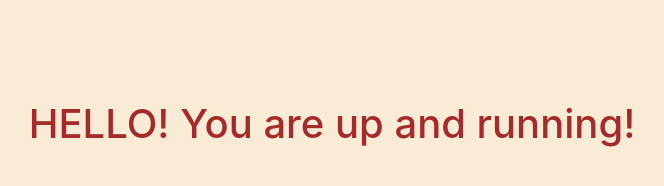
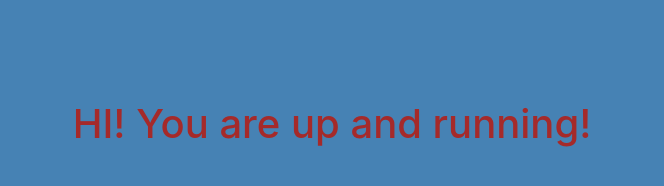
Before and after one commit to tsekeres/ASSIGNMENT-Bear-Watcher, a website built with webpack: page src/index.html in a window 1280 px wide. Shown: the whole page, without its empty margins (308-972 px from the left). Built offline with nearby package versions, Linux system fonts and the light colour scheme.

Commit message:
intitial setup of files

```diff
--- a/package.json
+++ b/package.json
@@ -1,5 +1,5 @@
 {
-  "name": "webpack-intro",
+  "name": "TS-Bear-Watcher",
   "version": "1.0.0",
   "description": "",
   "main": "src/javascripts/main.js",
@@ -8,7 +8,7 @@
     "build": "webpack --mode production --module-bind js=babel-loader"
   },
   "keywords": [],
-  "author": "",
+  "author": "Tad Sekeres",
   "license": "ISC",
   "devDependencies": {
     "@babel/core": "7.11.4",
@@ -31,7 +31,7 @@
   },
   "dependencies": {
     "@fortawesome/fontawesome-free": "5.14.0",
-    "axios": "0.20.0",
+    "axios": "^0.21.1",
     "bootstrap": "4.5.2",
     "firebase": "^7.21.0",
     "jquery": "3.5.1",
--- a/src/javascripts/main.js
+++ b/src/javascripts/main.js
@@ -1,8 +1,7 @@
 import '../styles/main.scss';
 
 const init = () => {
-  $('#app').html('<h1>HELLO! You are up and running!</h1>');
-  console.log('YOU ARE UP AND RUNNING!');
+  $('#app').html('<h1>HI! You are up and running!</h1>');
 };
 
 init();
--- a/src/styles/main.scss
+++ b/src/styles/main.scss
@@ -2,7 +2,7 @@
 @import "~@fortawesome/fontawesome-free/css/all.min.css";
 
 body {
-  background-color: antiquewhite;
+  background-color: steelblue;
   color: brown;
   text-align: center;
   margin-top: 100px;
```
